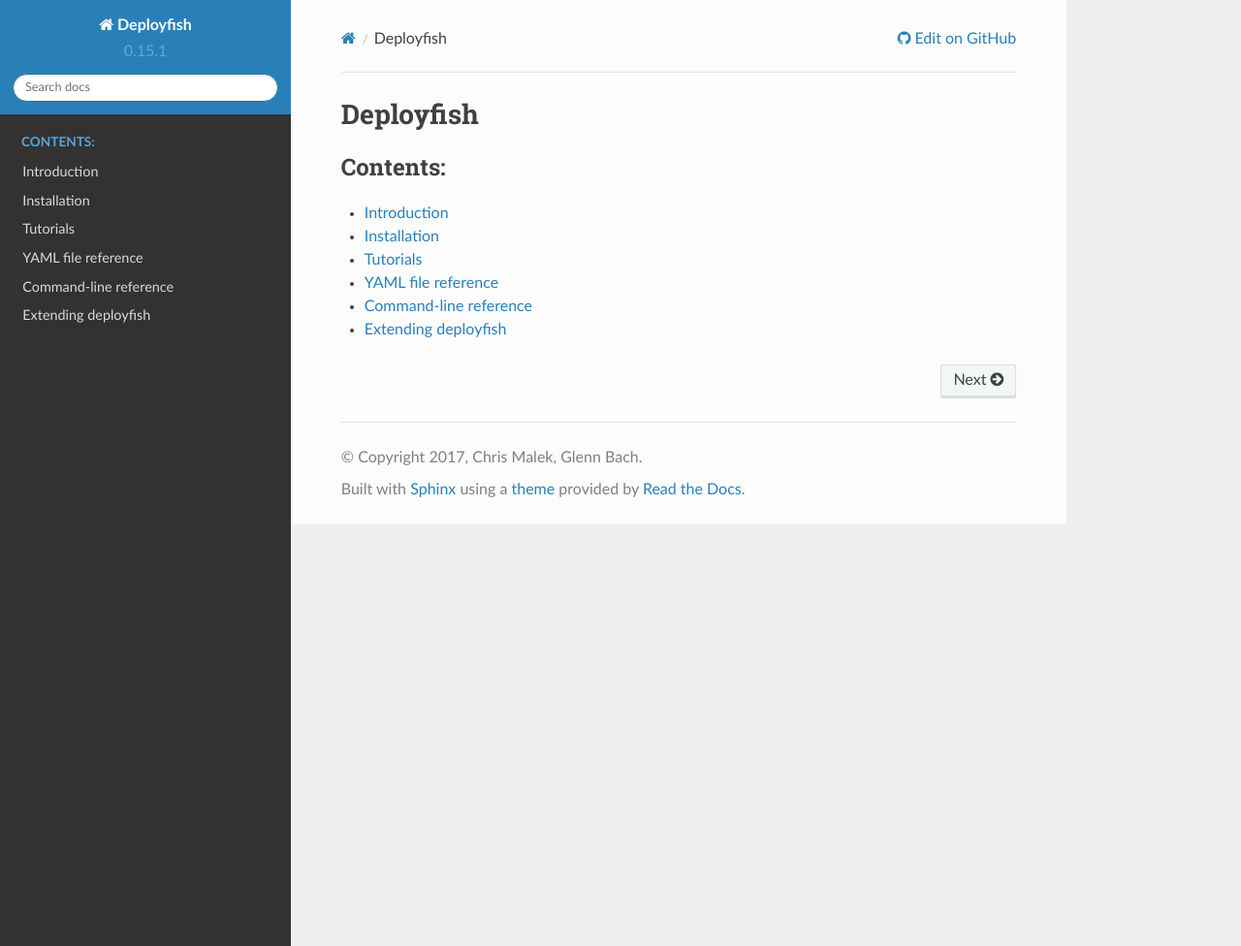
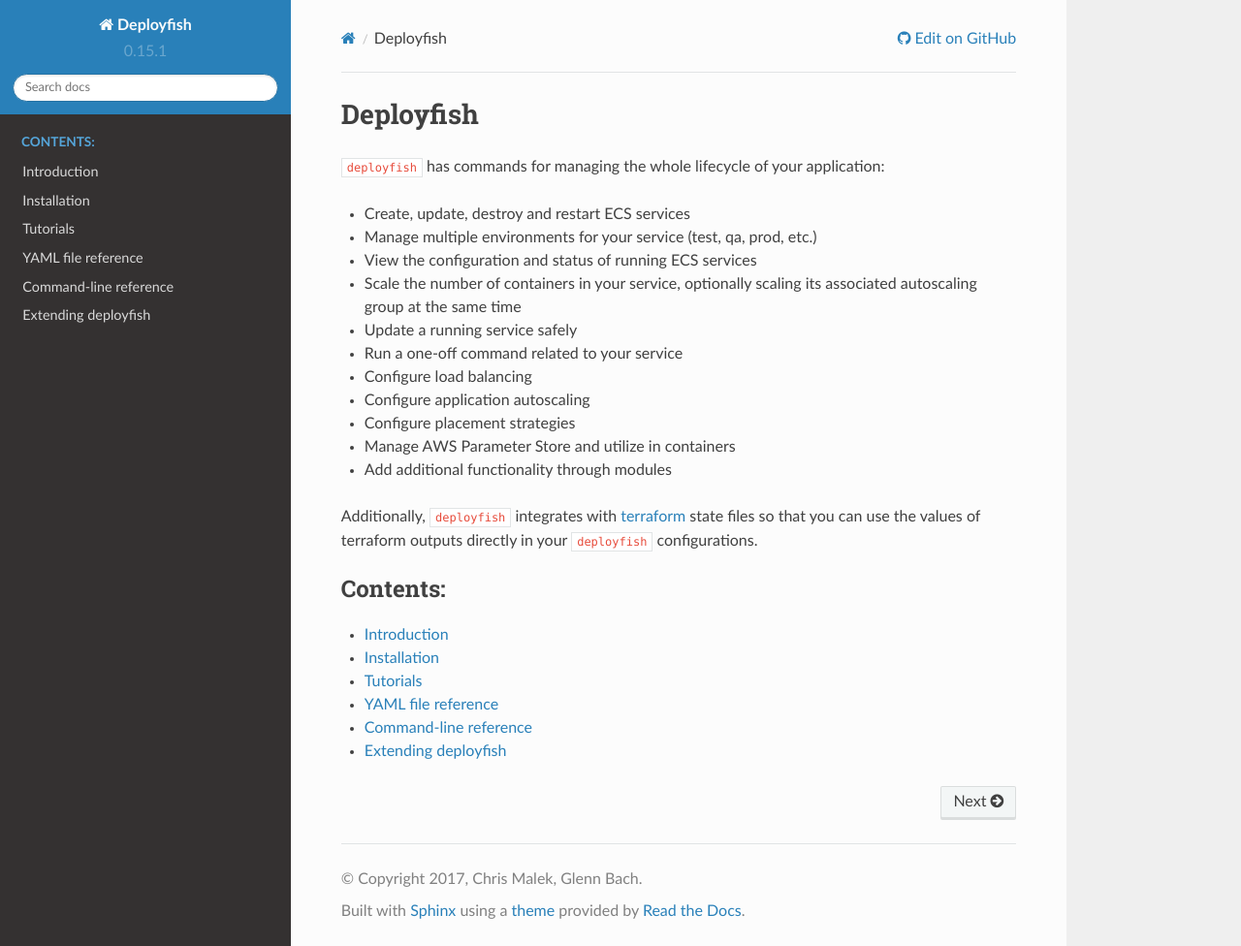
Before and after one commit to caltechads/deployfish, a Sphinx documentation site: the page built from docs/source/index.rst, in a window 1280 px wide and 976 px high. Shown: the whole window at 97% size. Built offline with Sphinx 7.4.7 and the Read the Docs theme 2.0.0, drawn with Linux system fonts in a browser that asks for light colours.

```diff
--- a/docs/source/index.rst
+++ b/docs/source/index.rst
@@ -6,6 +6,8 @@
 ============
 Deployfish
 ============
+
+.. include:: quickintro.rst
 
 .. toctree::
    :maxdepth: 1
--- /dev/null
+++ b/docs/source/quickintro.rst
@@ -0,0 +1,18 @@
+``deployfish`` has commands for managing the whole lifecycle of your application:
+
+* Create, update, destroy and restart ECS services
+* Manage multiple environments for your service (test, qa, prod, etc.)
+* View the configuration and status of running ECS services
+* Scale the number of containers in your service, optionally scaling its
+  associated autoscaling group at the same time
+* Update a running service safely
+* Run a one-off command related to your service
+* Configure load balancing
+* Configure application autoscaling
+* Configure placement strategies
+* Manage AWS Parameter Store and utilize in containers
+* Add additional functionality through modules
+
+Additionally, ``deployfish`` integrates with
+`terraform <https://www.terraform.io>`_ state files so that you can use the
+values of terraform outputs directly in your ``deployfish`` configurations.
```
Also changed, not shown: docs/source/intro.rst (+1 -12 lines).
